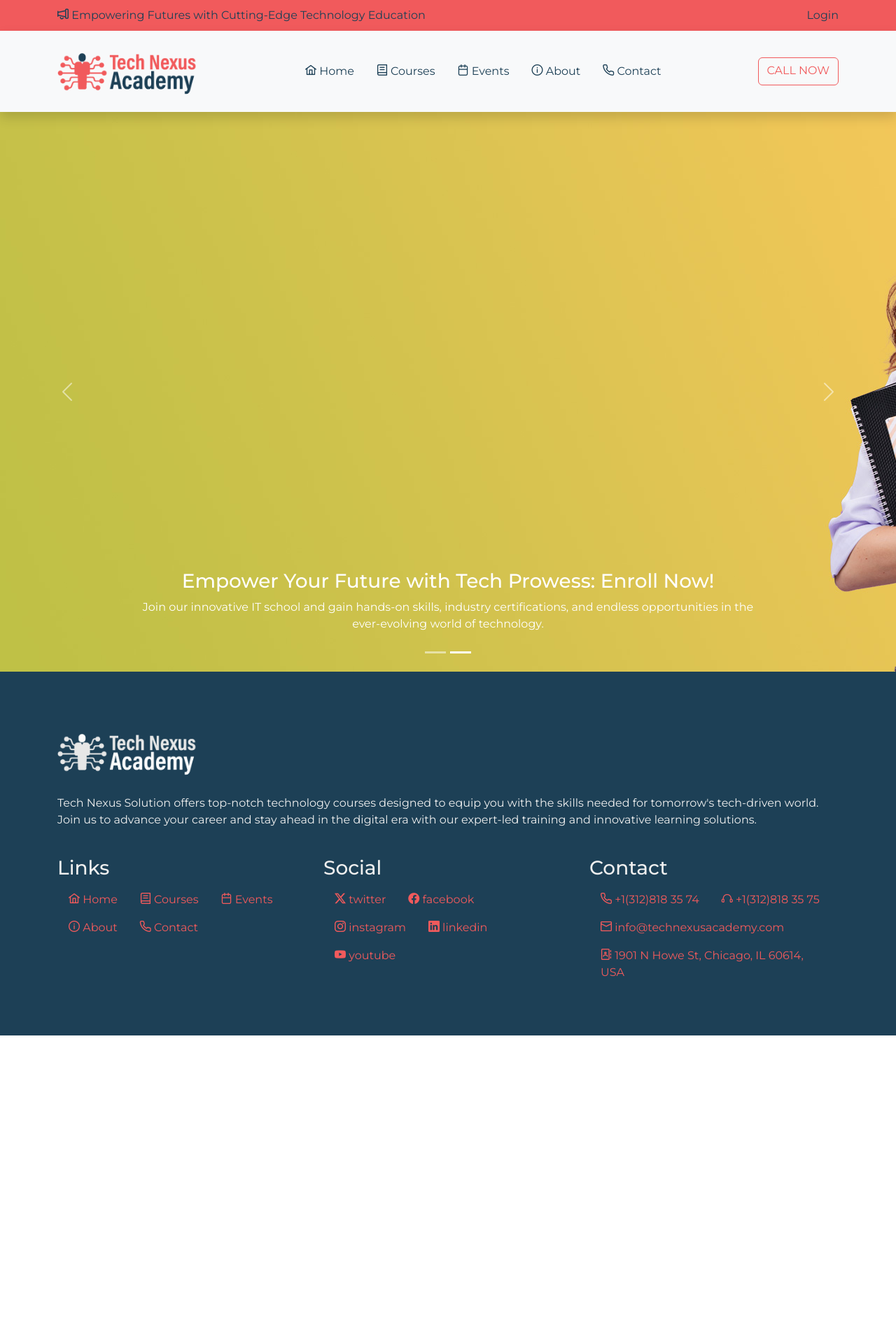
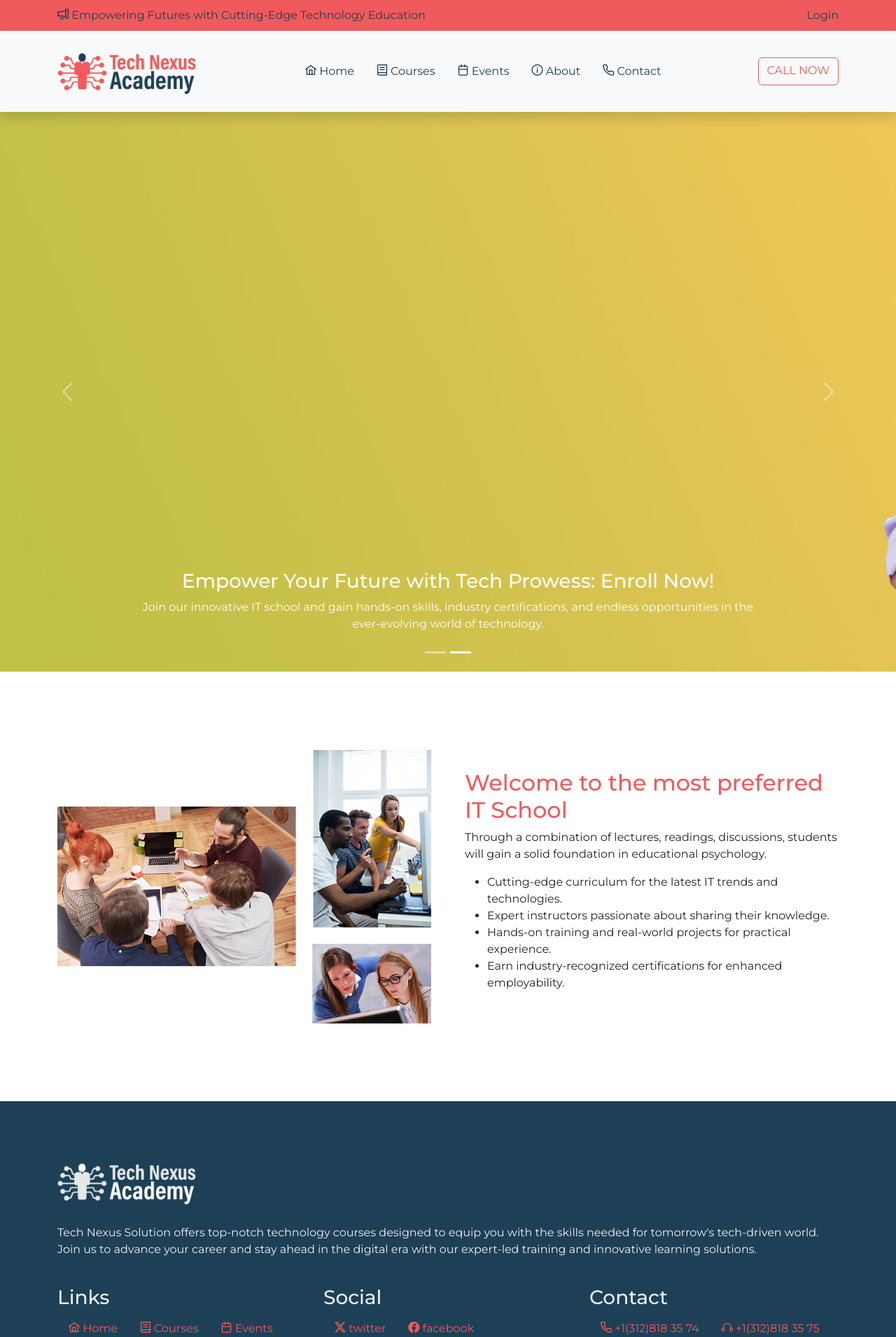
Before and after one commit to seval2016/technexusacademy-UI, a Next.js app: page / in a window 1280 px wide. Shown: the top 1911 px of the page at 70% size. Before the commit the page ends 1480 px from the top, so only its background shows below. Built offline with nearby package versions, Linux system fonts and the light colour scheme.

Commit message:
instructor design

```diff
--- a/src/app/page.js
+++ b/src/app/page.js
@@ -1,3 +1,5 @@
+import Welcome from '@/components/about/welcome'
+import Spacer from '@/components/common/spacer'
 import Slider from '@/components/home/slider'
 import React from 'react'
 
@@ -5,6 +7,9 @@
   return (
     <>
     <Slider/>
+    <Spacer/>
+    <Welcome />
+    <Spacer/>
     </>
   )
 }
--- a/src/components/about/instructor-card.js
+++ b/src/components/about/instructor-card.js
@@ -1,8 +1,8 @@
-"use client"
+"use client";
 import Image from "next/image";
 import React from "react";
 import { Card } from "react-bootstrap";
-import "./instructor-card.scss"
+import "./instructor-card.scss";
 
 const InstructorCard = ({ firstName, lastName, title, image }) => {
   return (
@@ -12,6 +12,7 @@
         width={400}
         height={500}
         className="card-img-top card-img-bottom"
+        alt={title}
       />
 
       <Card.Title>
--- a/src/components/home/slider.js
+++ b/src/components/home/slider.js
@@ -10,7 +10,7 @@
     <Carousel fade>
       {slides.map((item) => (
         <Carousel.Item key={item.id}>
-          <Image src={`/img/slider/${item.image}`} width={1800} height={800} alt={item.title}/>
+          <Image src={`/img/slider/${item.image}`} width={1920} height={800} alt={item.title}/>
           <Carousel.Caption>
             <h3>{item.title}</h3>
             <p>{item.desc}</p>
--- a/src/components/home/slider.scss
+++ b/src/components/home/slider.scss
@@ -1,6 +1,5 @@
 @use "../../styles/mixins" as m;
 @use "../../styles/variables" as v;
-
 
 .main-slider {
 	img {
--- a/src/styles/_variables.scss
+++ b/src/styles/_variables.scss
@@ -5,7 +5,10 @@
 $color4: rgb(239, 239, 239);
 $color1-op-50: rgb(241, 90, 92, 0.5);
 $color2-op-50: rgb(29, 64, 86, 0.5);
+$color1-op-10: rgb(241, 90, 92, 0.1);
 $color2-op-10: rgb(29, 64, 86, 0.1);
+$color1-op-30: rgb(241, 90, 92, 0.3);
+$color2-op-30: rgb(29, 64, 86, 0.3);
 
 $vendors: ("", "-webkit-", "-moz-", "-ms-", "-o-");
 
```
Also changed, not shown: src/components/about/instructors.js (renamed from src/components/about/instructor.js). Lines whose indentation alone changed are shown as unchanged.
